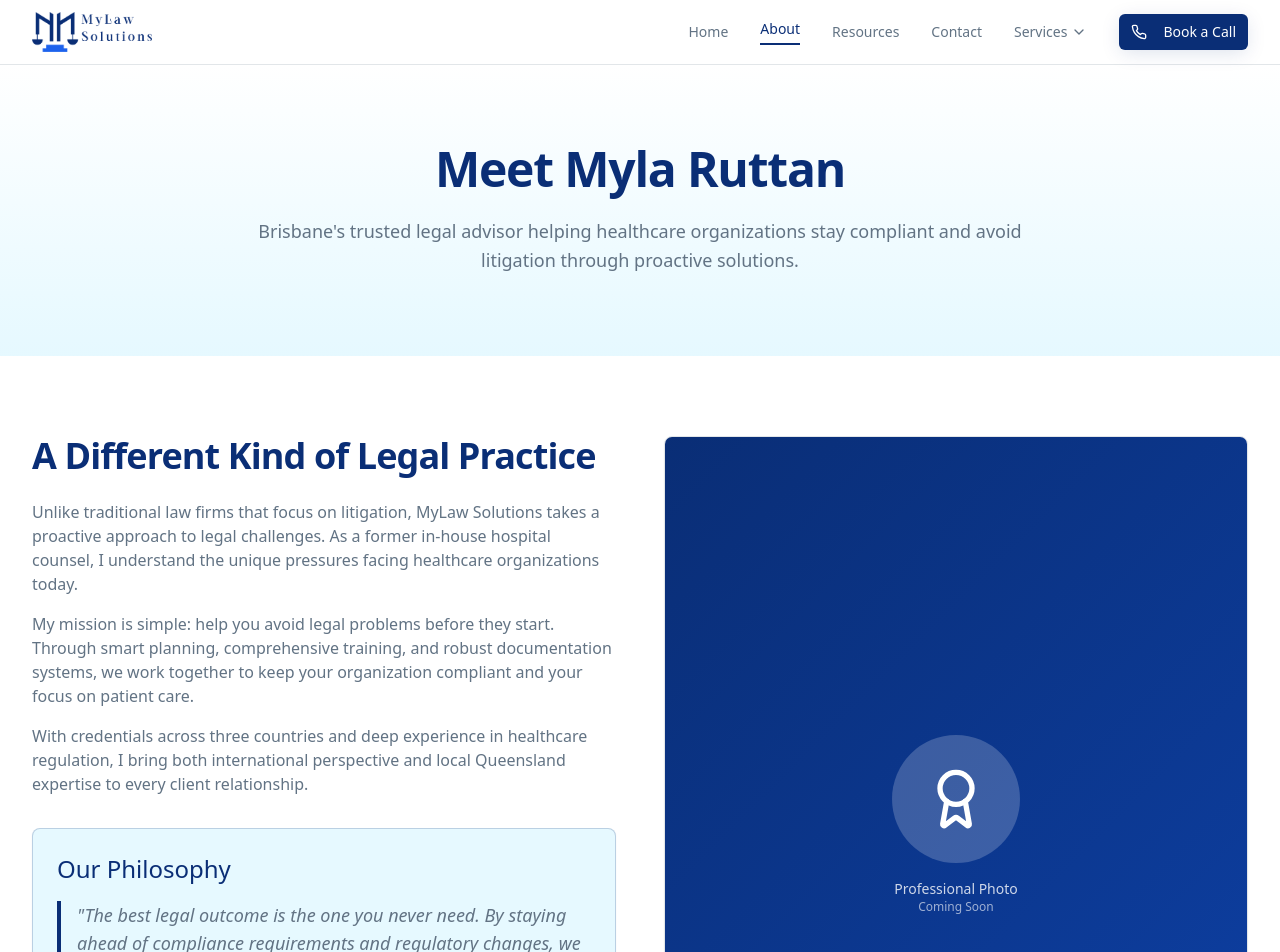
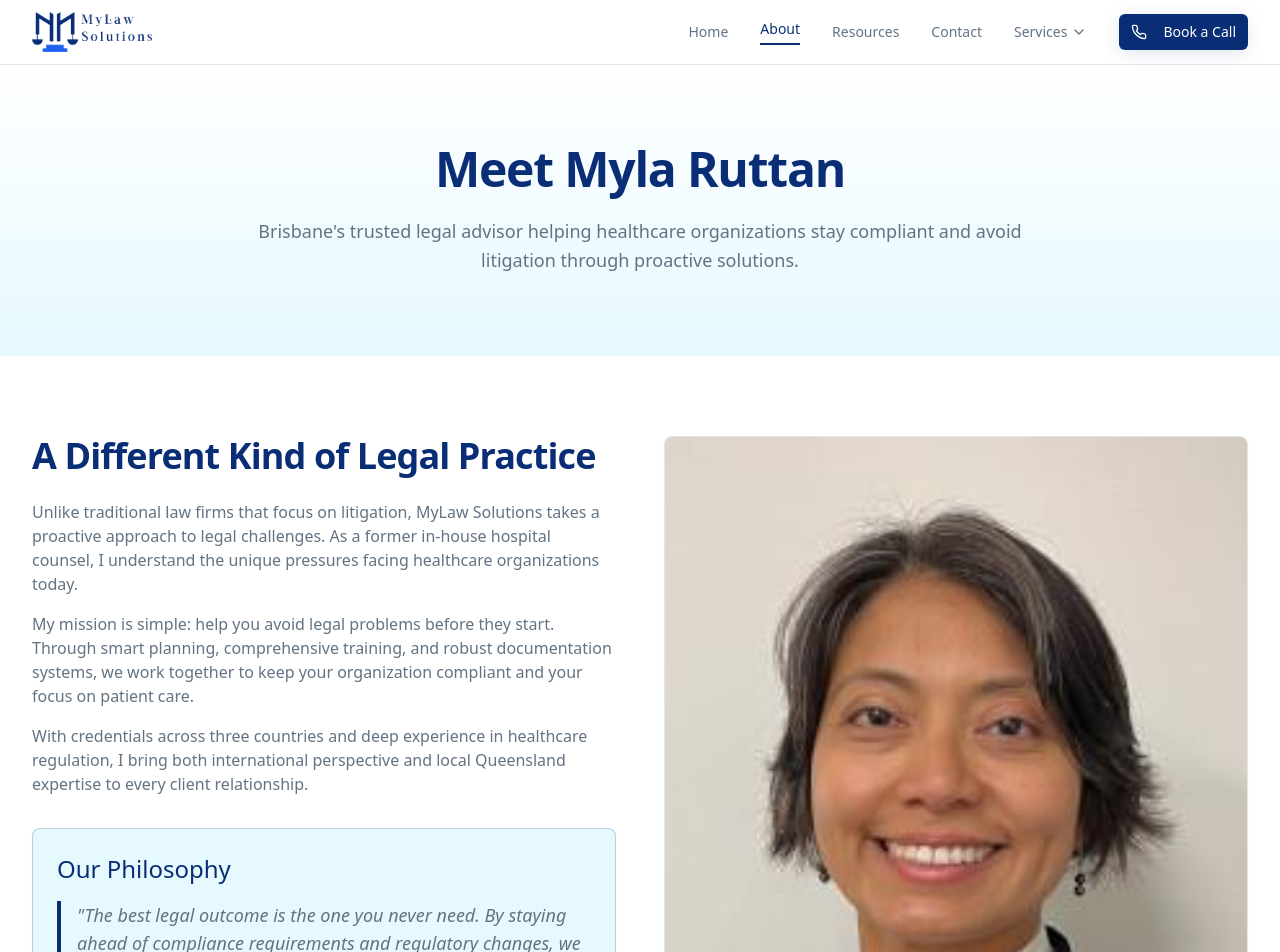
Before and after one commit to aburchart/mylaw-site, a React (Vite) app: page /about in a window 1280 px wide. Shown: the top 952 px of the page. Built offline with nearby package versions, Linux system fonts and the light colour scheme; the HTML template or start-up script is replaced by a standard one.

Commit message:
Add Myla's portrait

```diff
--- a/src/pages/About.tsx
+++ b/src/pages/About.tsx
@@ -97,16 +97,14 @@ const About = () => {
 
             {/* Professional Photo & Quick Facts */}
             <div className="space-y-8">
-              {/* Placeholder for professional photo */}
+              {/* Professional photo */}
               <Card className="overflow-hidden">
-                <div className="aspect-[3/4] bg-gradient-primary flex items-center justify-center">
-                  <div className="text-center text-primary-foreground">
-                    <div className="w-32 h-32 bg-primary-foreground/20 rounded-full mx-auto mb-4 flex items-center justify-center">
-                      <Award className="w-16 h-16" />
-                    </div>
-                    <p className="text-sm opacity-80">Professional Photo</p>
-                    <p className="text-xs opacity-60">Coming Soon</p>
-                  </div>
+                <div className="aspect-[3/4]">
+                  <img
+                    src="/src/assets/myla-portrait.jpeg"
+                    alt="Myla Ruttan - Principal Legal Advisor at MyLaw Solutions"
+                    className="w-full h-full object-cover"
+                  />
                 </div>
               </Card>
 
```
Also changed, not shown: src/assets/myla-portrait.jpeg (added).
